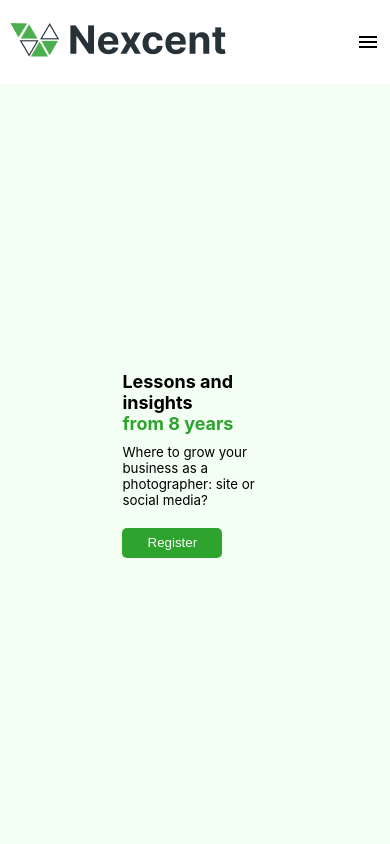
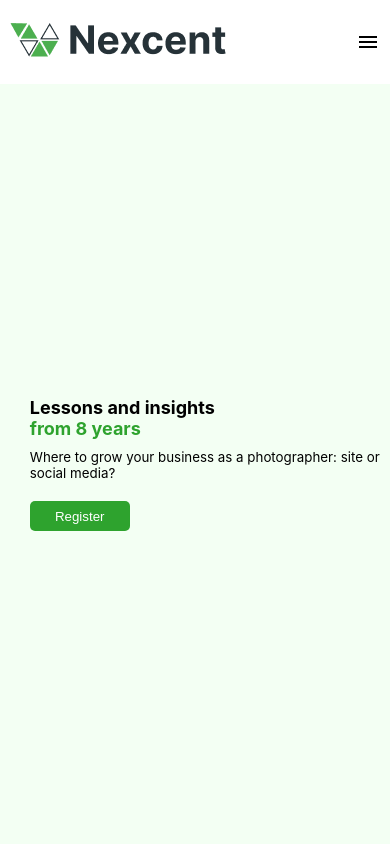
Before and after one commit to OnuegbulamChristian/Nexcent, a React (Create React App) app: page / in a window 390 px wide. Shown: the top 844 px of the page. Built offline with nearby package versions, Linux system fonts and the light colour scheme.

Commit message:
first commit

```diff
--- a/src/COMPONENTS/HeroSection/HeroSection.css
+++ b/src/COMPONENTS/HeroSection/HeroSection.css
@@ -86,4 +86,10 @@
   .Hero-section-parent-div {
     flex-wrap: wrap;
   }
+  .Hero-section-containers {
+    width: 100%;
+  }
+  .Hero-section-parent-div {
+    gap: 30px;
+  }
 }
```
